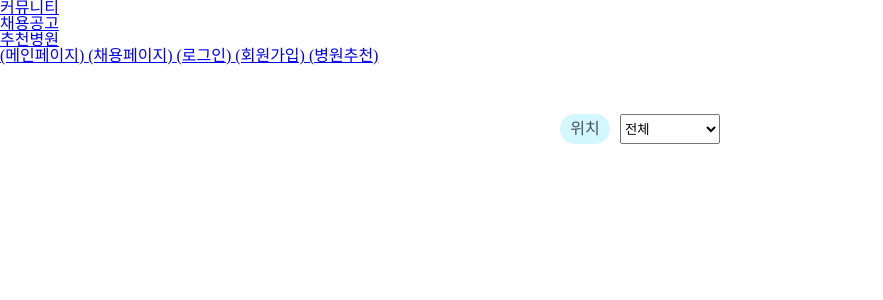
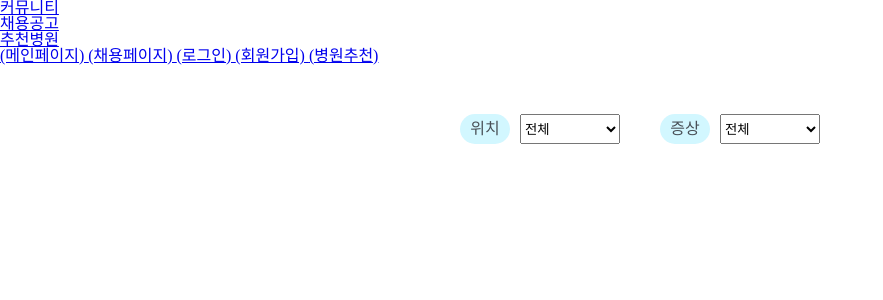
Before and after one commit to Solution-Challenge-Team/CoDI-FE, a React (Create React App) app: page /hospital in a window 1280 px wide. Shown: the top 300 px of the page, without its empty margins (0-883 px from the left). Built offline with nearby package versions, Linux system fonts and the light colour scheme.

Commit message:
Feat: 병원 추천 페이지 증상 필터링 (#22)

```diff
--- a/src/pages/hospital/hospital.css
+++ b/src/pages/hospital/hospital.css
@@ -5,11 +5,18 @@
   margin-top: 50px;
 }
 
-.hospitalLocation{
+.classification{
   display: flex;
+  justify-content: space-between;
 }
 
-.locationSpan{
+.hospitalLocation, .hospitalSymptom{
+  display: flex;
+  flex: 1;
+  margin: 0 20px;
+}
+
+.locationSpan, .symptomSpan{
   display: flex;
   background-color: #D2F7FF;
   color: #495057;
@@ -20,7 +27,7 @@
   align-items: center;
 }
 
-.locationSelect{
+.locationSelect, .symptomSelect{
   width: 100px;
   margin-left: 10px;
 }
--- a/src/pages/hospital/hospital.js
+++ b/src/pages/hospital/hospital.js
@@ -2,6 +2,7 @@ import './hospital.css';
 const Hospital = () => {
   return (
     <div className="hospitalPage">
+      <div className='classification'>
         <div className="hospitalLocation">
           <span className="locationSpan">위치</span>
           <select className="locationSelect">
@@ -18,6 +19,21 @@ const Hospital = () => {
             <option value="seoul">제주도</option>
           </select>
         </div>
+
+        <div className="hospitalSymptom">
+          <span className="symptomSpan">증상</span>
+          <select className="symptomSelect">
+            <option value="total">전체</option>
+            <option value="visual">시각장애</option>
+            <option value="hearing">청각장애</option>
+            <option value="physical">지체장애</option>
+            <option value="speech">언어장애</option>
+            <option value="developmental">발달장애</option>
+            <option value="mental">정신장애</option>
+            <option value="etc">기타</option>
+          </select>
+        </div>
+      </div>
     </div>
   )
 };
```
Lines whose indentation alone changed are shown as unchanged.
